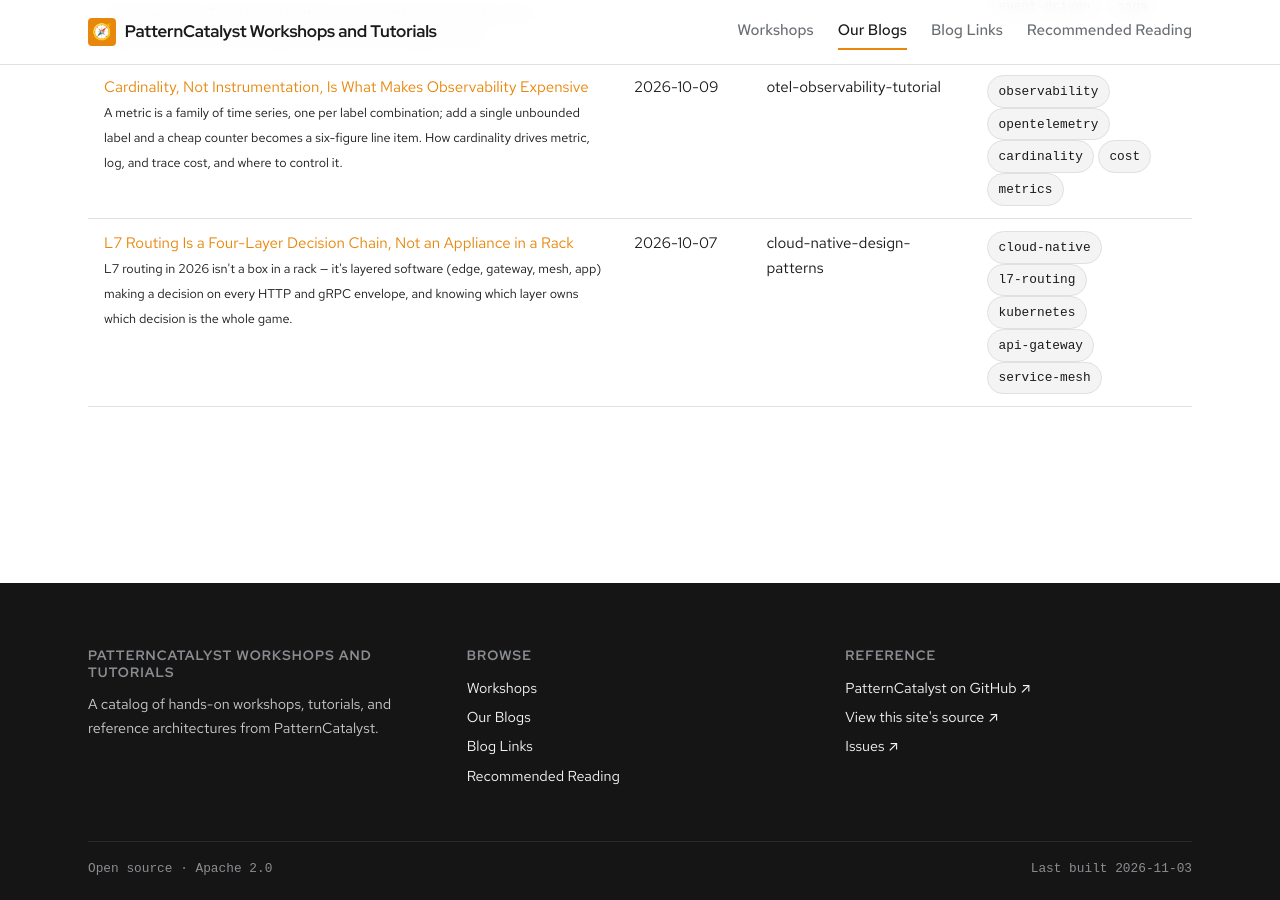
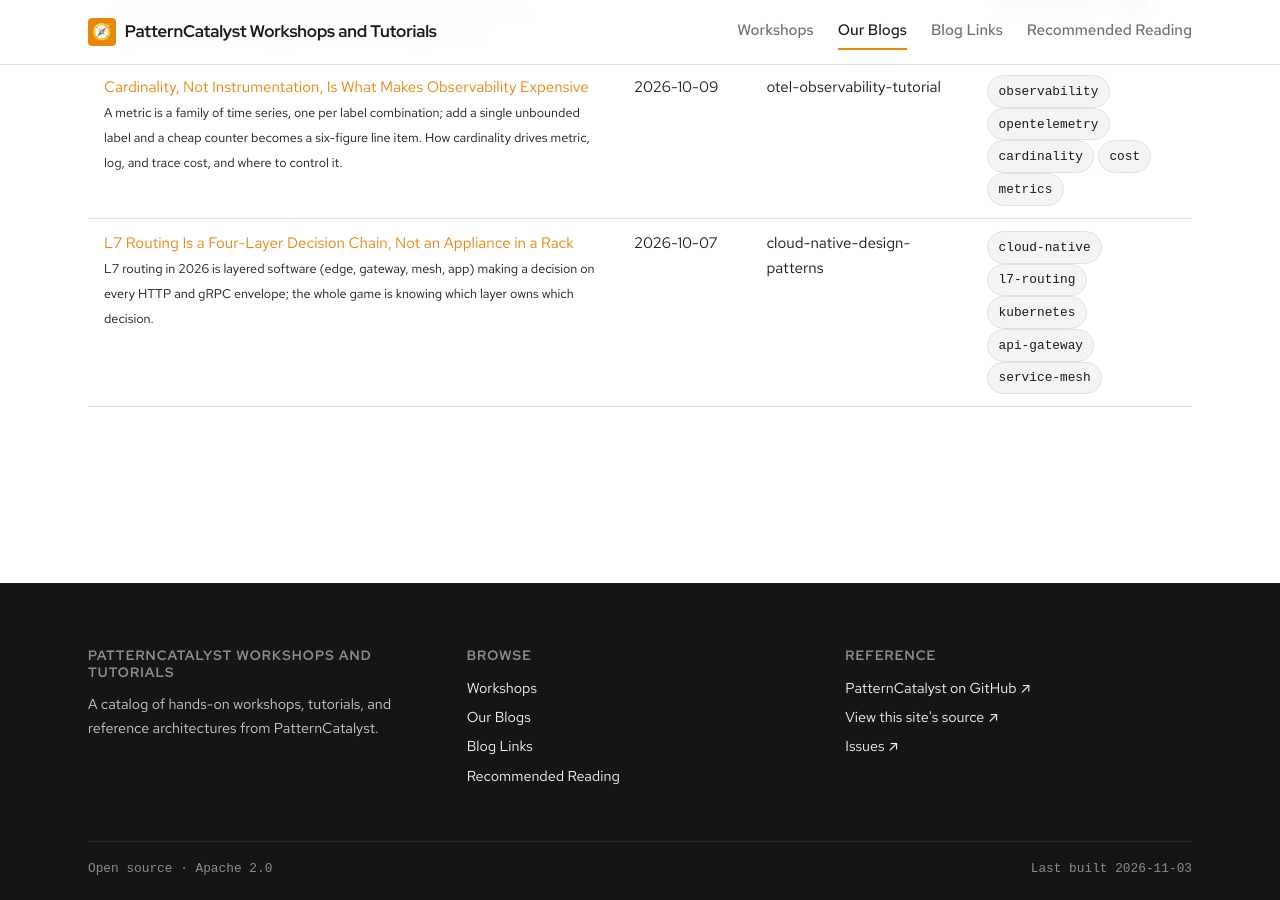
Before and after one commit to patterncatalyst/patterncatalyst-workshops-tutorials-list, a Jekyll site: the page built from blogs.html, in a window 1280 px wide and 900 px high, scrolled down 1352 px. Built offline with Jekyll 4.4.1, drawn with Linux system fonts in a browser that asks for light colours; some web fonts are replaced.

Commit message:
docs(site): voice pass over _data card synopses and notes
- recast em dashes in sites.yml card synopses/notes (hummingbird, coloring books, quarkus/spring optimization, lgtm-skills) to parens/colons/commas
- fix 'isn't X — it's Y' reflex + em dash in the L7 routing blog blurb
- scanner skips .yml by default, so these reader-facing card fields were missed in the first pass

```diff
--- a/_data/blogs.yml
+++ b/_data/blogs.yml
@@ -110,8 +110,8 @@
   author: "Pattern Catalyst"
   url: "https://patterncatalyst.github.io/patterncatalyst-blog/2026/10/07/l7-routing-for-cloud-native-apps/"
   blurb: >
-    L7 routing in 2026 isn't a box in a rack — it's layered software (edge,
-    gateway, mesh, app) making a decision on every HTTP and gRPC envelope,
-    and knowing which layer owns which decision is the whole game.
+    L7 routing in 2026 is layered software (edge, gateway, mesh, app) making
+    a decision on every HTTP and gRPC envelope; the whole game is knowing
+    which layer owns which decision.
   tags: ["cloud-native", "l7-routing", "kubernetes", "api-gateway", "service-mesh"]
   source_project: "cloud-native-design-patterns"
```
Also changed, not shown: _data/sites.yml (+6 -6 lines).
